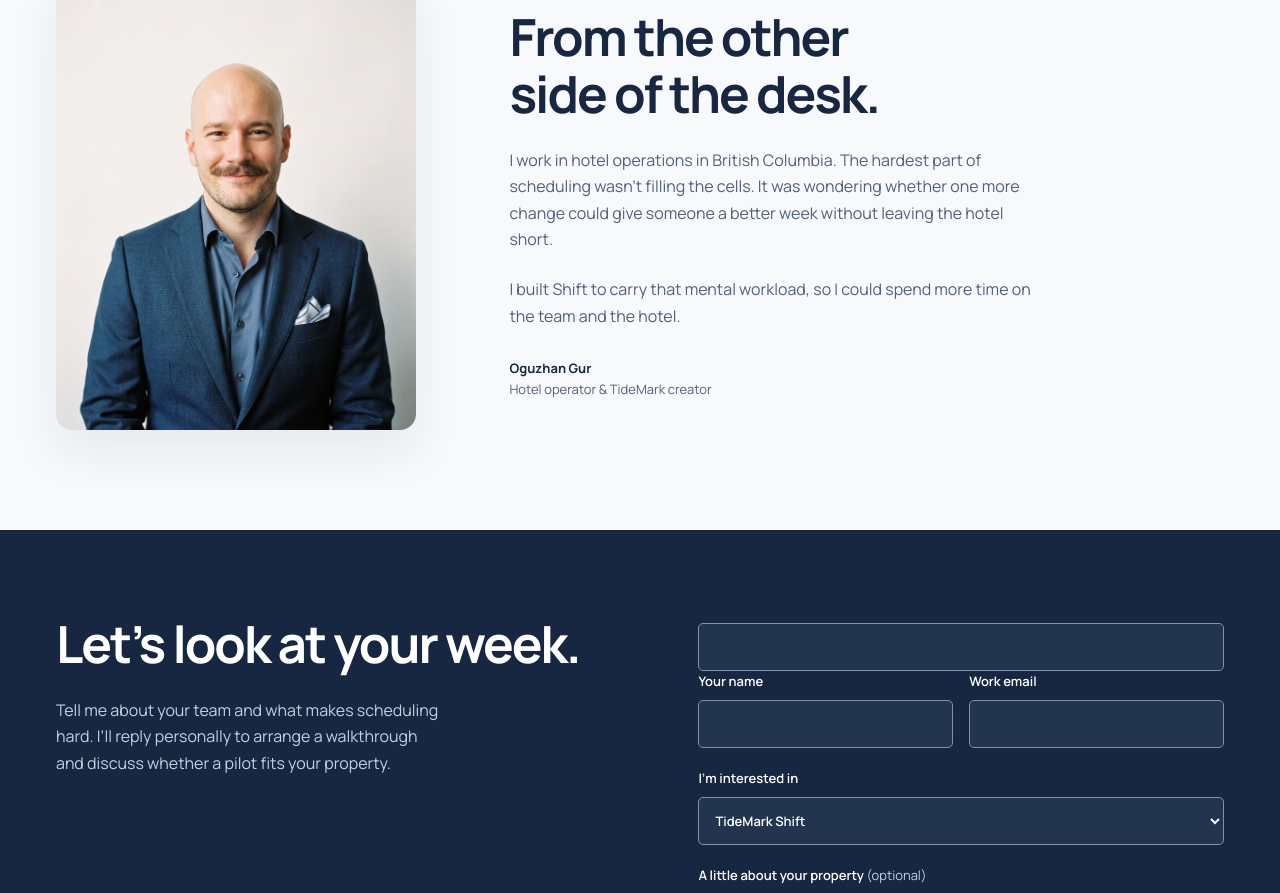
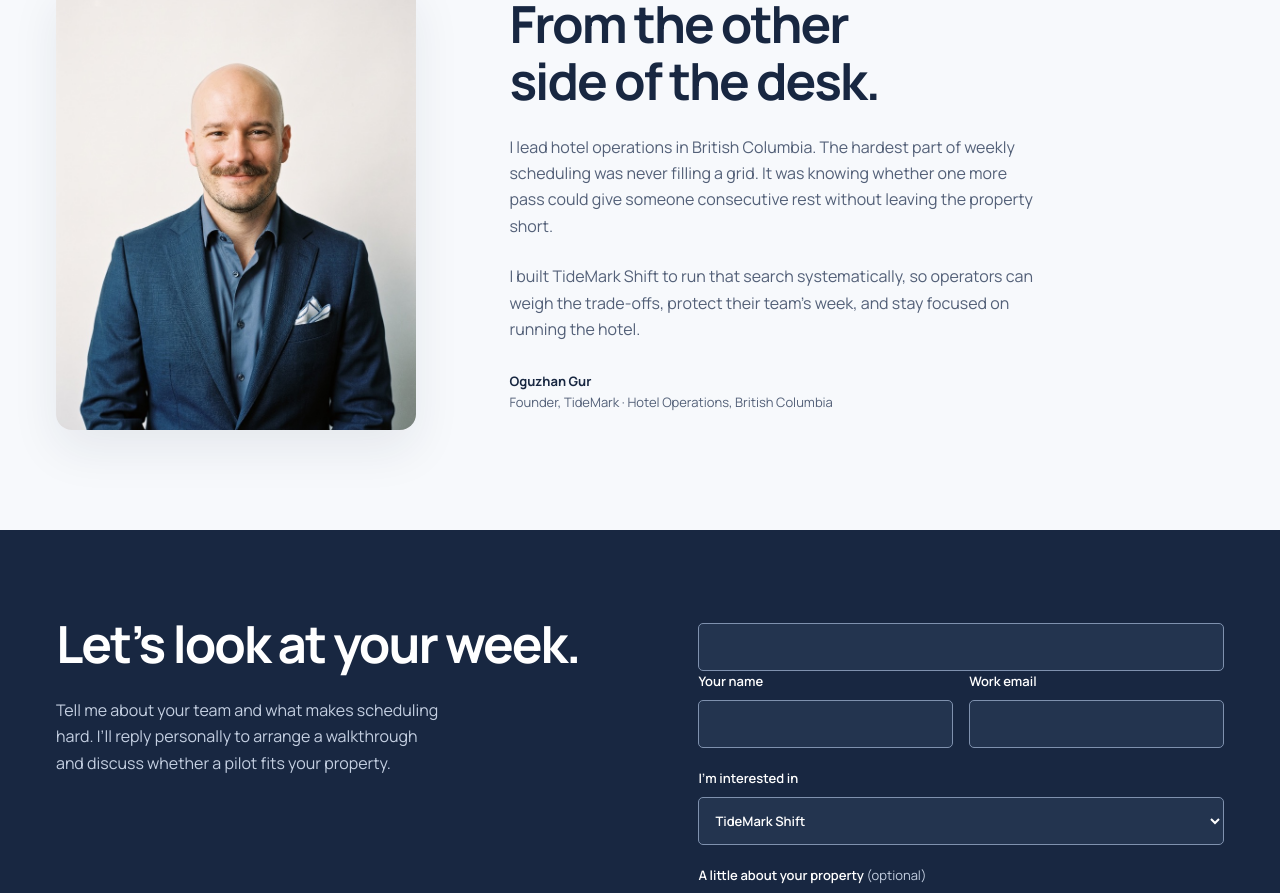
Before and after one commit to vancityoguzhan/tidemark-site, a React (Vite) app: page / in a window 1280 px wide. Shown: the part 3800-4693 px from the top of the page. Built offline with nearby package versions, Linux system fonts and the light colour scheme; no server answers.

Commit message:
Refine founder story copy for executive tone

```diff
--- a/src/FreshExperience.tsx
+++ b/src/FreshExperience.tsx
@@ -481,14 +481,15 @@ export default function FreshExperience() {
           <div className="fStoryBody">
             <h2>From the other side of the desk.</h2>
             <p>
-              I work in hotel operations in British Columbia. The hardest part
-              of scheduling wasn’t filling the cells. It was wondering whether
-              one more change could give someone a better week without leaving
-              the hotel short.
+              I lead hotel operations in British Columbia. The hardest part of
+              weekly scheduling was never filling a grid. It was knowing whether
+              one more pass could give someone consecutive rest without leaving
+              the property short.
             </p>
             <p>
-              I built Shift to carry that mental workload, so I could spend more
-              time on the team and the hotel.
+              I built TideMark Shift to run that search systematically, so
+              operators can weigh the trade-offs, protect their team’s week, and
+              stay focused on running the hotel.
             </p>
             <a
               className="fFounder"
@@ -497,7 +498,7 @@ export default function FreshExperience() {
               rel="noreferrer"
             >
               <strong>Oguzhan Gur</strong>
-              <span>Hotel operator & TideMark creator</span>
+              <span>Founder, TideMark · Hotel Operations, British Columbia</span>
               <span className="fSr">LinkedIn, opens in a new tab</span>
             </a>
           </div>
```
